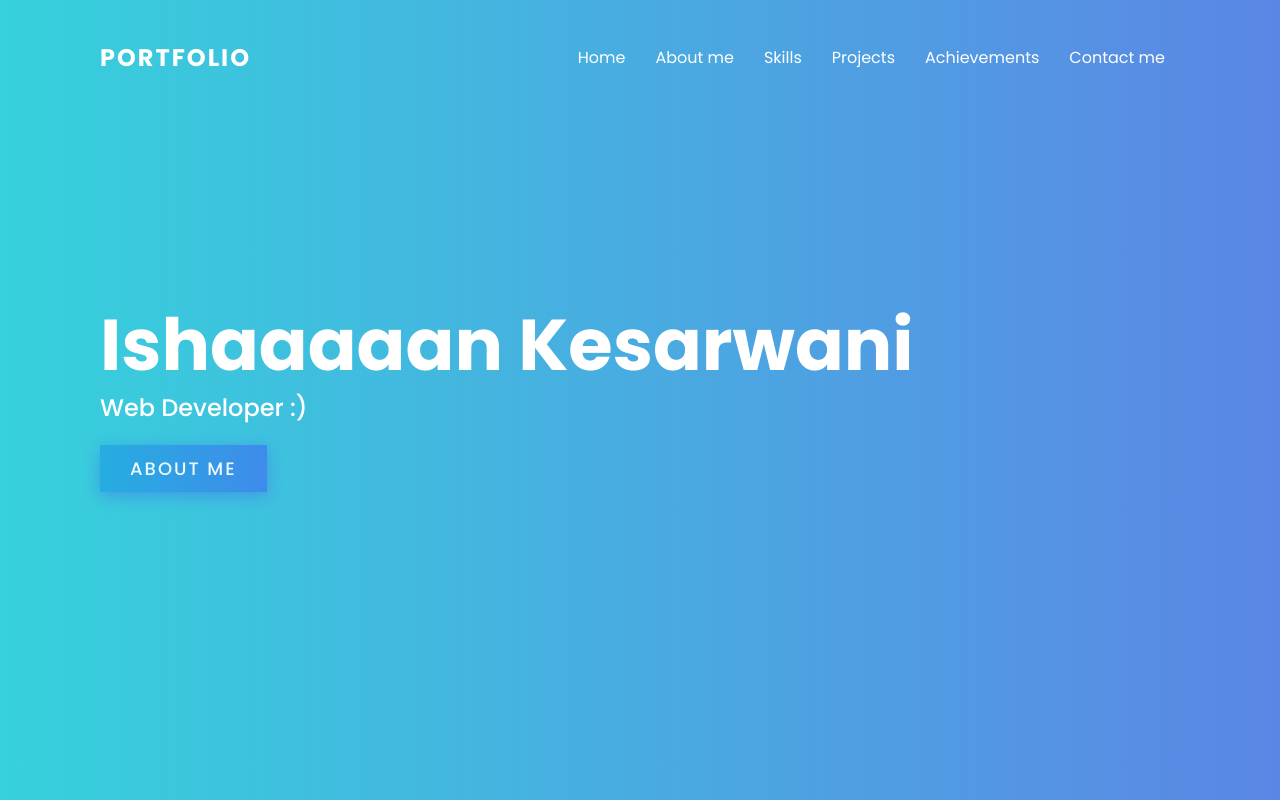
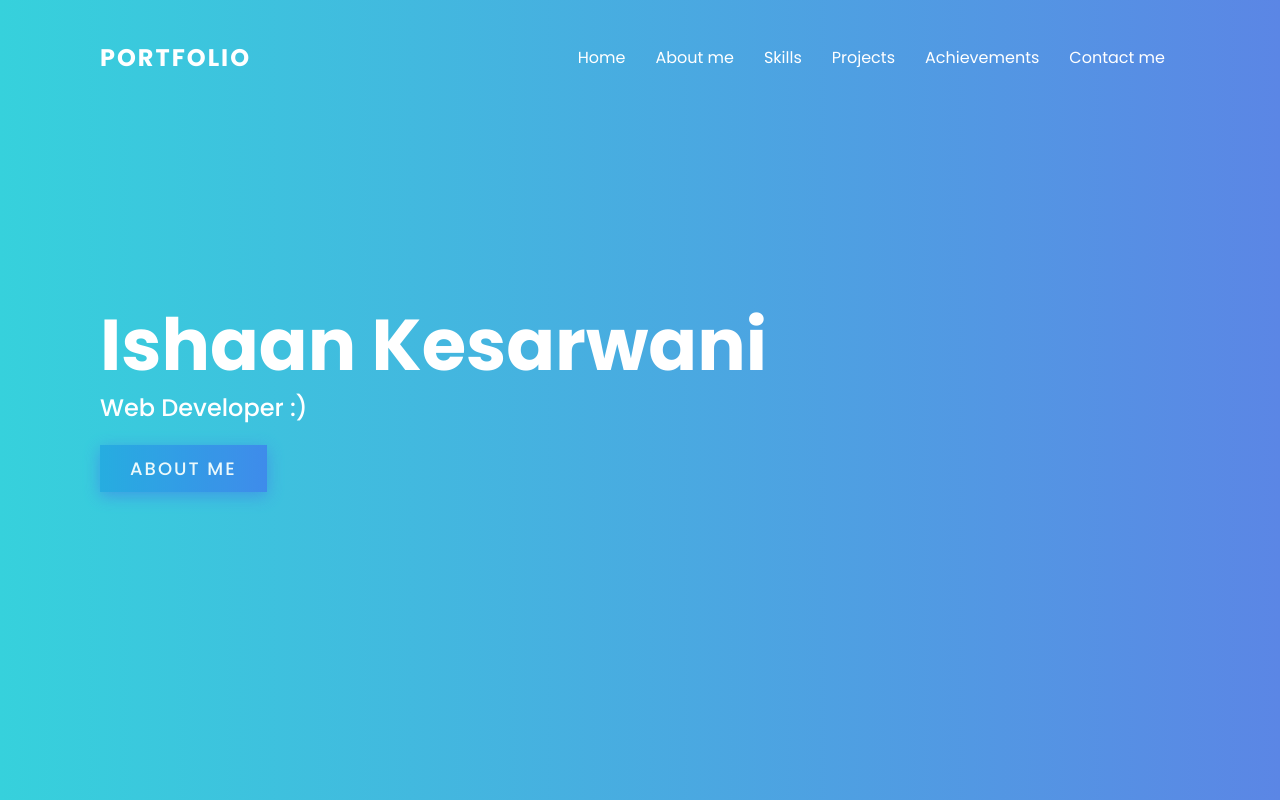
Before and after one commit to IshaanXCoder/my-portfolio, a plain HTML site: page index.html in a window 1280 px wide. Shown: the top 800 px of the page. Drawn offline with nearby package versions, Linux system fonts and the light colour scheme; a web font is replaced by a local one.

Commit message:
Update index.html

```diff
--- a/index.html
+++ b/index.html
@@ -34,7 +34,7 @@
   <!-- banner -->
   <section class="banner" id="home">
     <div class="textBx">
-      <h2><span>Ishaaaaan Kesarwani</span></h2>
+      <h2><span>Ishaan Kesarwani</span></h2>
       <h3>Web Developer :)</h3>
       <a href="#about" class="btn">About Me</a>
     </div>
```
